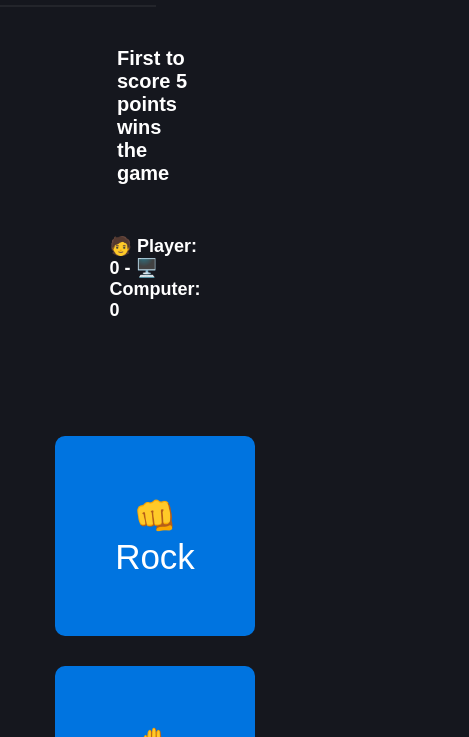
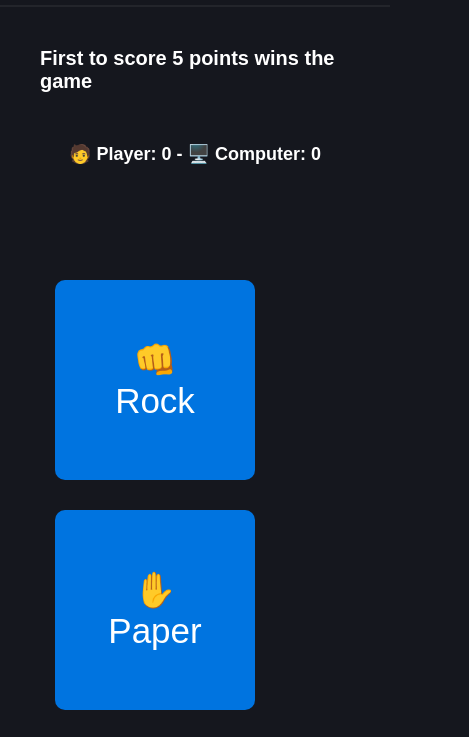
Before and after one commit to Farzadin/Rock-Paper-Scissors, a plain HTML site: page index.html in a window 390 px wide. Shown: the part 325-1062 px from the top of the page, 469 px wide, since content can reach past the window. Drawn offline with Linux system fonts and the light colour scheme.

Commit message:
Remove useless css rule

```diff
--- a/style.css
+++ b/style.css
@@ -93,15 +93,3 @@ footer {
 .best5 {
   font-size: 20px;
 }
-
-@media screen and (max-width: 1200px) {
-  body {
-    width: 40%;
-  }
-}
-
-@media screen and (max-width: 600px) {
-  body {
-    width: 40%;
-  }
-}
```
